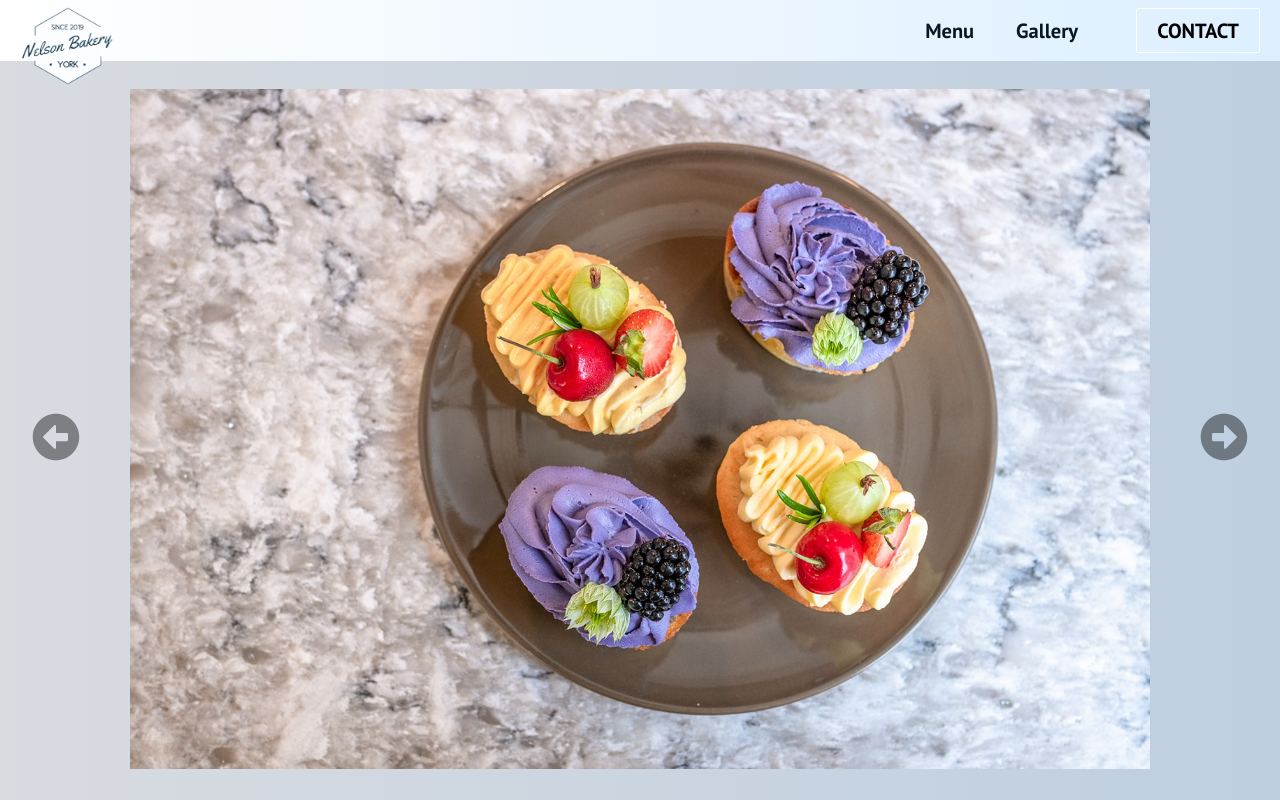
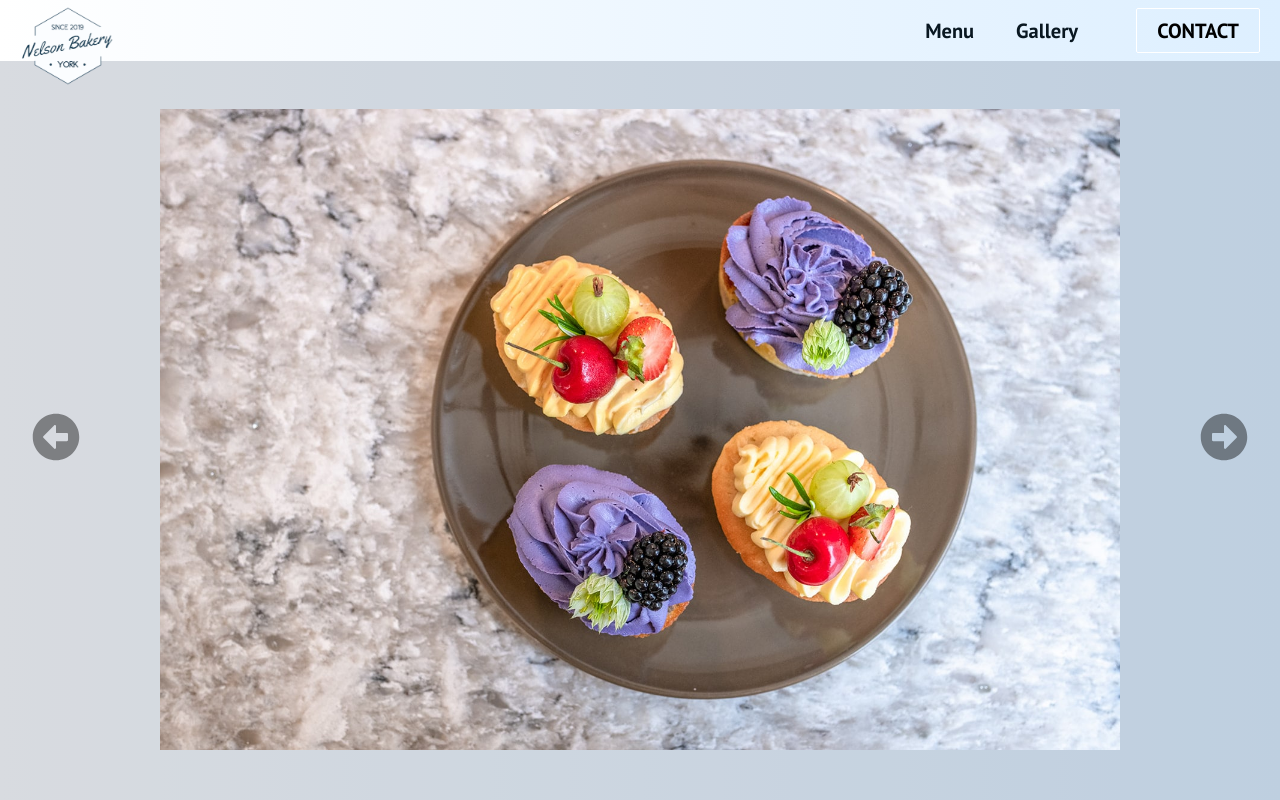
Before and after one commit to JackMorris117/Nelson, a React (Create React App) app: page /gallery in a window 1280 px wide. Shown: the top 800 px of the page. Built offline with nearby package versions, Linux system fonts and the light colour scheme.

Commit message:
sizing changhes gallery

```diff
--- a/src/App.css
+++ b/src/App.css
@@ -53,6 +53,8 @@
 
 .image {
   max-height: 85vh;
+  max-width: 120vh;
+
   display: block;
   width: 100%;
   height: 100%;
```
Also changed, not shown: public/slide2.jpg, 1 other file (tests, documents, lock files or other folders).
